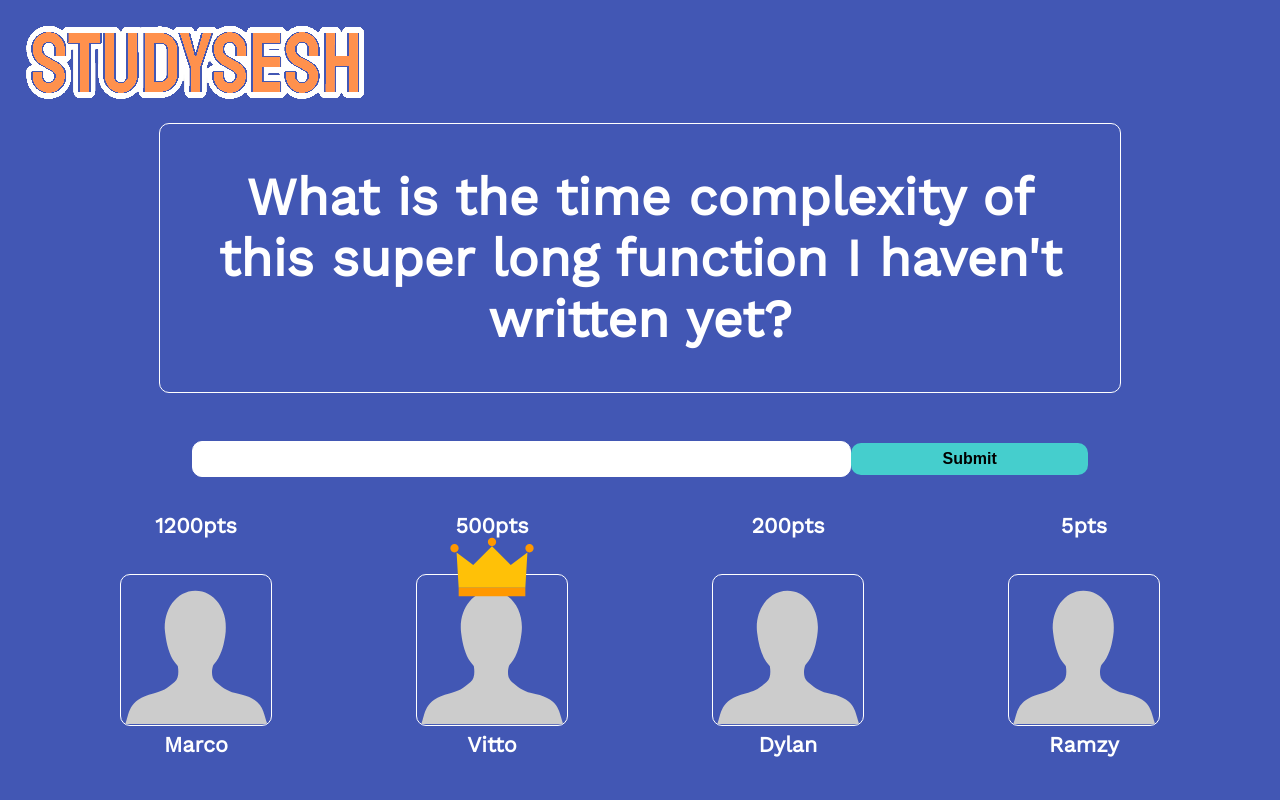
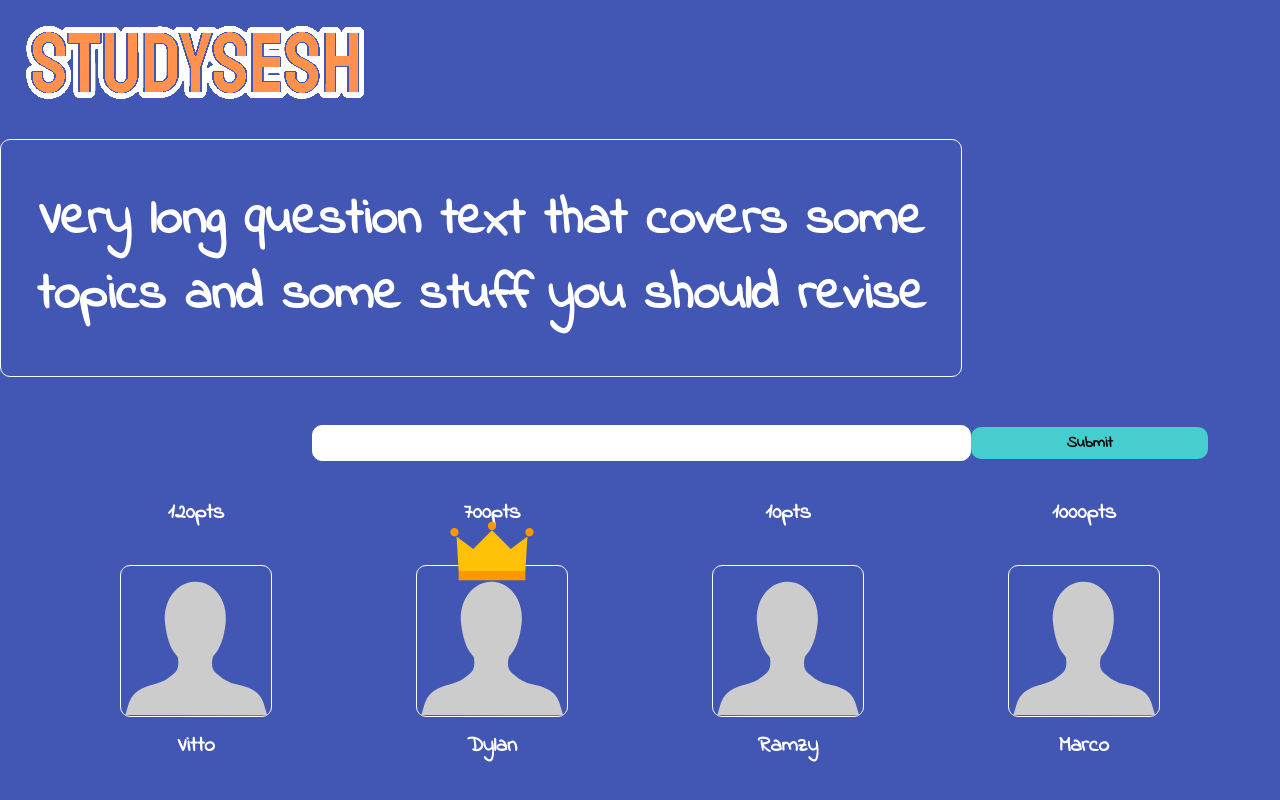
Before and after one commit to dylanOshima/DigiEduHack, a React (Create React App) app in the folder code/: page /session/1 in a window 1280 px wide. Built offline with nearby package versions, Linux system fonts and the light colour scheme.

Commit message:
users + stuff

```diff
--- /dev/null
+++ b/code/src/components/GameLogic.tsx
@@ -0,0 +1,59 @@
+import React, {FormEvent, useState} from "react";
+import { useParams } from 'react-router-dom';
+
+import '../styles/GameView.css'
+
+type questionProps = {
+    questionText: string,
+}
+
+type answerProps = {
+    onSubmit: any,
+};
+
+export type userType = {
+    username: string,
+    score: number,
+}
+
+export type questionType = {
+    text: string,
+    topics: string[],
+}
+
+export type gameStateType = {
+    users: userType[],
+    questions: questionType[],
+    question_idx: number,
+}
+
+const Question = ({questionText}: questionProps) => (
+    <div className="question">
+        <h1>{questionText}</h1>
+    </div>
+);
+
+const Answer = ({onSubmit}: answerProps) => (
+    <form className="form-group answer"
+        onSubmit={onSubmit} autoComplete="off">
+        <input type="text" id="answer"
+            onChange={(e) => {}}/>
+        <button className="submit" type="submit">Submit</button>
+    </form>
+);
+
+export default function GameLogic(props: gameStateType) {
+    const { questions, question_idx } = props;
+
+    const onSubmit = (e: FormEvent<HTMLFormElement>) => {
+        e.preventDefault();
+        console.log();
+    }
+
+    return (
+        <div className="Game">
+            <Question questionText={questions[question_idx].text} />
+            <Answer onSubmit={onSubmit} />
+        </div>
+    )
+}
--- a/code/src/components/GameView.tsx
+++ b/code/src/components/GameView.tsx
@@ -2,59 +2,57 @@ import React, {FormEvent, useState} from "react";
 import { useParams } from 'react-router-dom';
 import { SideLogo } from "./Logo";
 import {Button, Grid, TextField} from "@material-ui/core";
+
+import Game, { gameStateType, userType, questionType } from './GameLogic';
 
 import placeholder from '../imgs/person-placeholder.svg';
 import crown from '../imgs/crown.svg';
 
 import '../styles/GameView.css'
 
-type questionProps = {
-    questionText: string,
-}
-
-type answerProps = {
-    onSubmit: any,
-};
-
 type userFeedProps = {
-    user: string,
+    username: string,
     score: number,
     isWinner?: boolean,
 }
 
-const Question = ({questionText}: questionProps) => (
-    <div className="question">
-        <h1>{questionText}</h1>
-    </div>
-);
+const MOCKgameState: gameStateType = {
+    users: [
+        {username: "Vitto", score: 120},
+        {username: "Dylan", score: 700},
+        {username: "Ramzy", score: 10},
+        {username: "Marco", score: 1000},
+    ],
+    questions: [
+        {text: "Very long question text that covers some topics and some stuff you\
+            should revise", topics: ["Topic1", "Topic2", "Topic4"]},
+        {text: "Another long question text that covers some topics and some stuff you\
+            should revise", topics: ["Topic2", "Topic6", "Topic8"]},
+        {text: "Q3 is a very long question text that covers some topics and some stuff you\
+            should revise", topics: ["Topic3", "Topic6", "Topic9"]},
+        {text: "Q4 is my favourite long question text that covers some topics and some stuff you\
+            should revise", topics: ["Topic4", "Topic56", "Topic13"]},
+    ],
+    question_idx: 0,
+}
 
-const Answer = ({onSubmit}: answerProps) => (
-    <form className="form-group answer"
-        onSubmit={onSubmit} autoComplete="off">
-        <input type="text" id="answer"
-            onChange={(e) => {}}/>
-        <button className="submit" type="submit">Submit</button>
-    </form>
-);
-
-const UserFeed = ({ user, score, isWinner }: userFeedProps) => (
+const UserFeed = ({ username, score, isWinner }: userFeedProps) => (
     <div className="user-feed">
         <h5 className="score">{`${score}pts`}</h5>
         <div className="feed">
             <img className="crown" src={crown}
                 style={{display: isWinner ? 'block' : 'none'}} alt="crown" />
-            <img className="feed" src={placeholder} alt={`${user}'s feed.`} />
+            <img className="feed" src={placeholder} alt={`${username}'s feed.`} />
         </div>
-        <h5 className="username">{user}</h5>
+        <h5 className="username">{username}</h5>
     </div>
 );
 
-const UserFeeds = (users: any) => (
+const UserFeeds = ({users}: {users: userFeedProps[]}) => (
     <div className="user-feeds">
-        <UserFeed user="Marco" score={1200} />
-        <UserFeed user="Vitto" score={500} isWinner={true} />
-        <UserFeed user="Dylan" score={200} />
-        <UserFeed user="Ramzy" score={5} />
+        {users.map((user: userType) => (
+            <UserFeed {...user} isWinner={user.score === 700}/>
+        ))}
     </div>
 );
 
@@ -70,10 +68,8 @@ export default function GameView(props: any) {
     return (
         <div className="App">
             <SideLogo/>
-            <Question questionText="What is the time complexity of this super
-                long function I haven't written yet?" />
-            <Answer onSubmit={onSubmit} />
-            <UserFeeds />
+            <Game {...MOCKgameState} />
+            <UserFeeds users={MOCKgameState.users} />
         </div>
     )
 }
--- a/code/src/styles/App.css
+++ b/code/src/styles/App.css
@@ -1,3 +1,7 @@
+@import url('https://fonts.googleapis.com/css2?family=Indie+Flower&display=swap');
+
+*{font-family: 'Indie Flower', cursive;}
+
 html {background-color: #4257b4;}
 
 .App {
```
